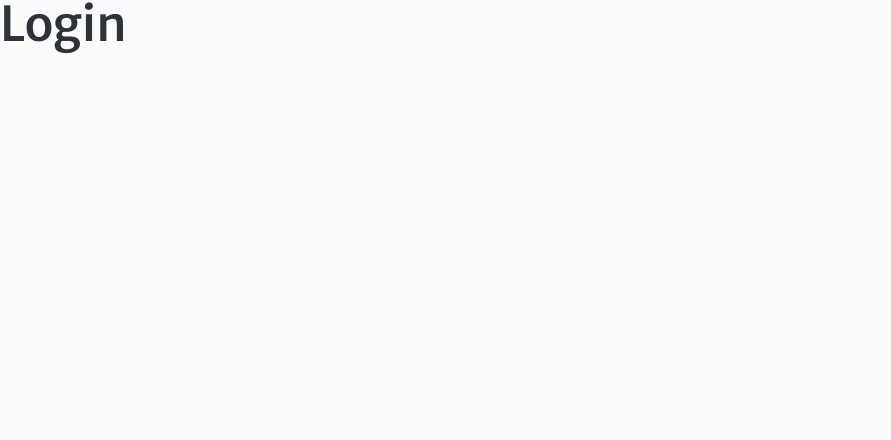
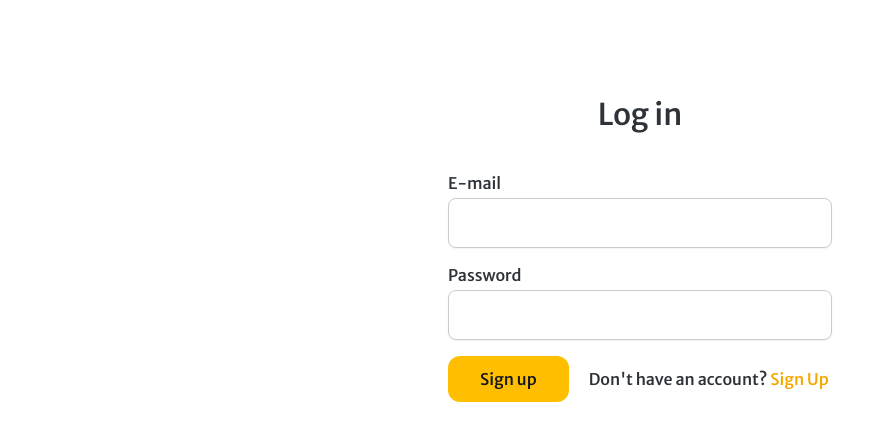
Before and after one commit to AlexanderJinoridze/multiplication-practice-app, a React (Create React App) app in the folder client/: page /account/login in a window 1280 px wide. Shown: the top 440 px of the page, without its empty margins (0-891 px from the left). Built offline with nearby package versions, Linux system fonts and the light colour scheme; the HTML template or start-up script is replaced by a standard one.

Commit message:
Update registration forms

```diff
--- a/client/src/css/base.style.css
+++ b/client/src/css/base.style.css
@@ -21,7 +21,7 @@
     }
 
     body {
-        @apply bg-gray-50 text-gray-800 dark:text-gray-100 dark:bg-gray-800;
+        @apply bg-white text-gray-800 dark:text-gray-100 dark:bg-gray-800;
     }
 
     *:disabled {
@@ -108,15 +108,11 @@
     }
 
     a {
-        @apply text-yellow-700;
+        @apply text-yellow-600;
     }
 
     a:hover {
-        @apply text-yellow-500;
-    }
-
-    a:active {
-        @apply text-yellow-800;
+        @apply underline;
     }
 
     .anchore-no-style a, .anchore-no-style a:hover, .anchore-no-style a:active,
@@ -154,6 +150,7 @@
 
     input:not([type="submit"],[type="reset"],[type="checkbox"],[type="radio"]), textarea {
         @apply
+            bg-white
             border-gray-200
             dark:border-gray-600
             dark:bg-gray-700
--- a/client/src/pages/LoginPage.js
+++ b/client/src/pages/LoginPage.js
@@ -1,9 +1,26 @@
 import React from "react";
+import { Link } from "react-router-dom";
 
 export default function LoginPage() {
     return(
-        <div>
-            <h1>Login</h1>
+        <div className="w-96 mx-auto">
+            <h1 className="text-3xl mb-10 mt-24 text-center">Log in</h1>
+            <div className="mb-4">
+                <label htmlFor="name">
+                    <span>E-mail</span>
+                    <input type="text" />
+                </label>
+            </div>
+            <div className="mb-4">
+                <label htmlFor="name">
+                    <span>Password</span>
+                    <input type="password" />
+                </label>
+            </div>
+            <div className="flex items-center mb-10">
+                <button className="bg-yellow-500 hover:bg-yellow-300 text-gray-900 block py-3 px-8 mr-5 rounded-xl">Sign up</button>
+                <span>Don't have an account? <Link to="/account/registration">Sign Up</Link></span>
+            </div>
         </div>
     );
 }
--- a/client/src/pages/RegistrationPage.js
+++ b/client/src/pages/RegistrationPage.js
@@ -1,4 +1,5 @@
 import React from "react";
+import { Link } from "react-router-dom";
 
 export default function RegistrationPage() {
     return(
@@ -30,11 +31,11 @@ export default function RegistrationPage() {
             </div>
             <div className="flex items-center mb-10">
                 <input type="checkbox" name="accept" className="mr-3" />
-                <span>I accept the <a href="zaza">Privacy Policy</a> and <br /> the <a href="soso">Terms of Service</a></span>
+                <span>I accept the <Link to="/privacy-policy" target="_blank">Privacy Policy</Link> and <br /> the <Link to="/terms-of-service" target="_blank">Terms of Service</Link></span>
             </div>
             <div className="flex items-center mb-10">
-                <button className="bg-yellow-500 hover:bg-yellow-300 text-gray-900 block py-3 px-8 mr-6 rounded-xl">Sign up</button>
-                <span>Have an account? <a href="soso">Log in now</a></span>
+                <button className="bg-yellow-500 hover:bg-yellow-300 text-gray-900 block py-3 px-8 mr-5 rounded-xl">Sign up</button>
+                <span>Have an account? <Link to="/account/login">Log in now</Link></span>
             </div>
         </div>
     );
```
